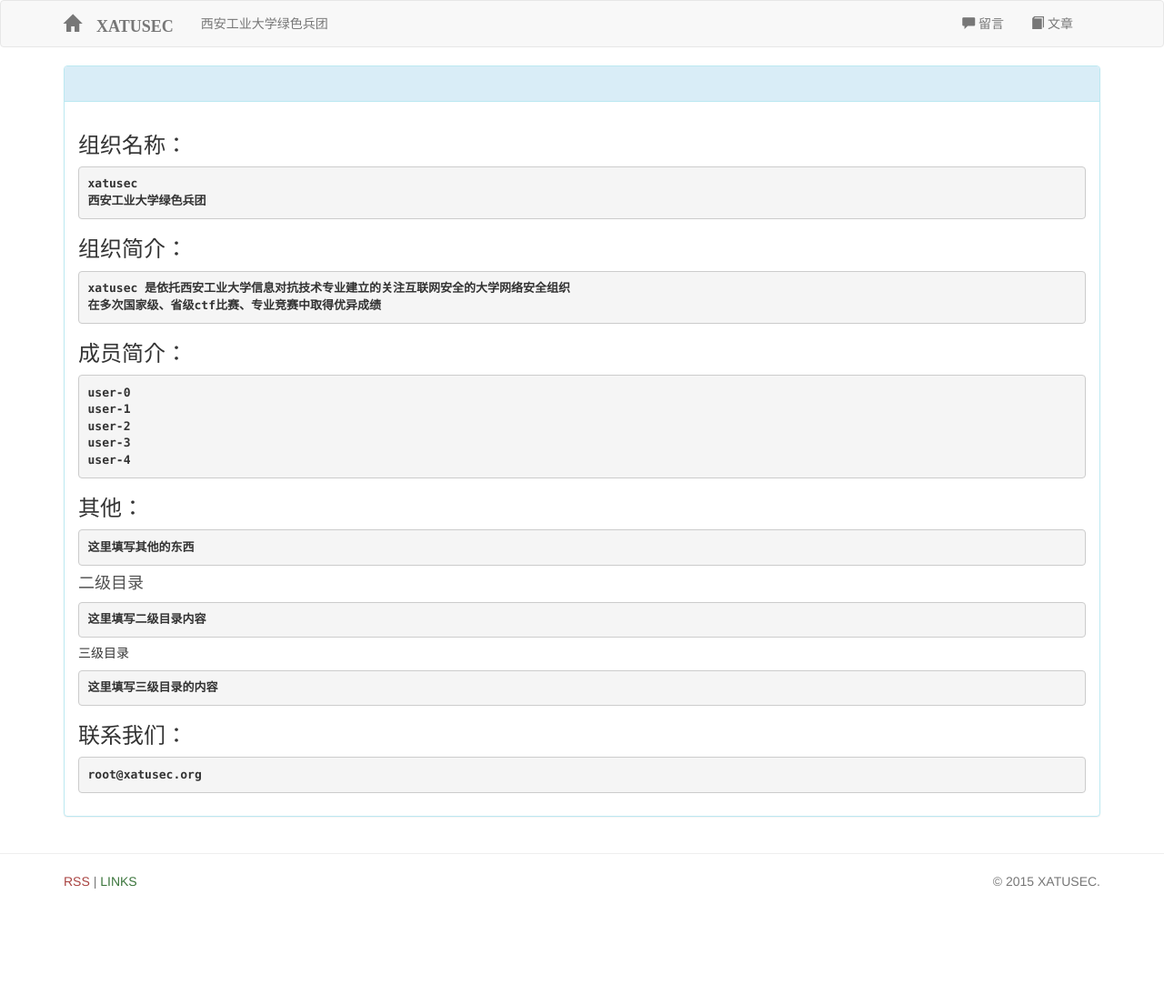
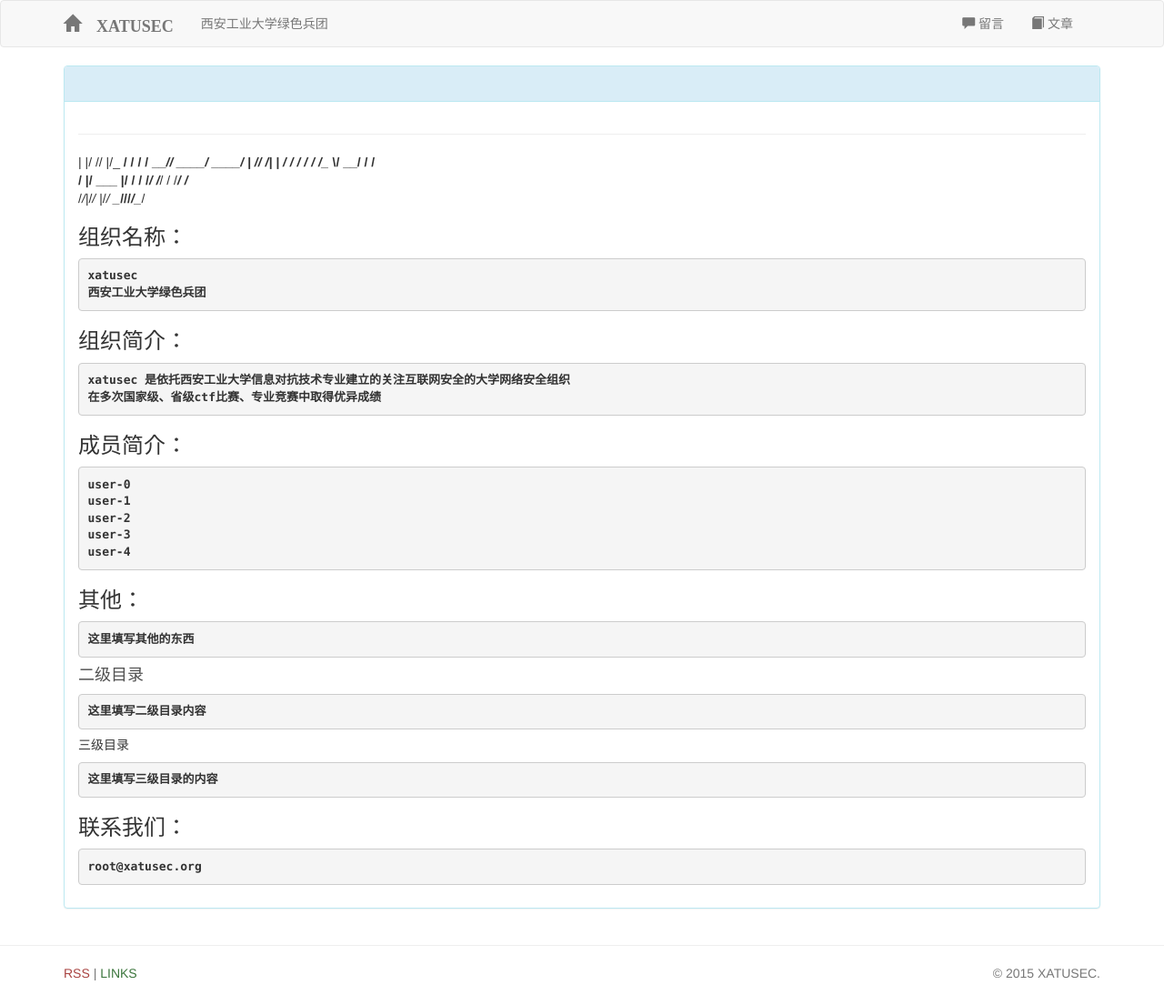
Before and after one commit to xatusec/xatusec.github.io, a Jekyll site: the page built from pages/index.markdown, in a window 1280 px wide. Shown: the whole page at 91% size. Built offline with Jekyll 4.4.1, drawn with Linux system fonts in a browser that asks for light colours; before the commit the page ends 1004 px from its top, so only the background shows below that.

```diff
--- a/pages/index.markdown
+++ b/pages/index.markdown
@@ -3,6 +3,13 @@ permalink: /index.html
 layout: page
 style: info
 ---
+
+   _  __ ___  ________  _______ ____________
+  | |/ //   |/_  __/ / / / ___// ____/ ____/
+  |   // /| | / / / / / /\__ \/ __/ / /
+ /   |/ ___ |/ / / /_/ /___/ / /___/ /___
+/_/|_/_/  |_/_/  \____//____/_____/\____/
+
 ### 组织名称：
     xatusec
     西安工业大学绿色兵团
```
